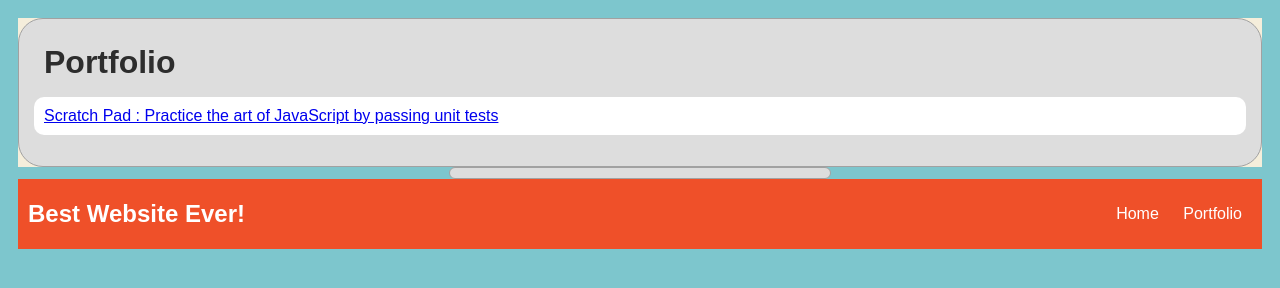
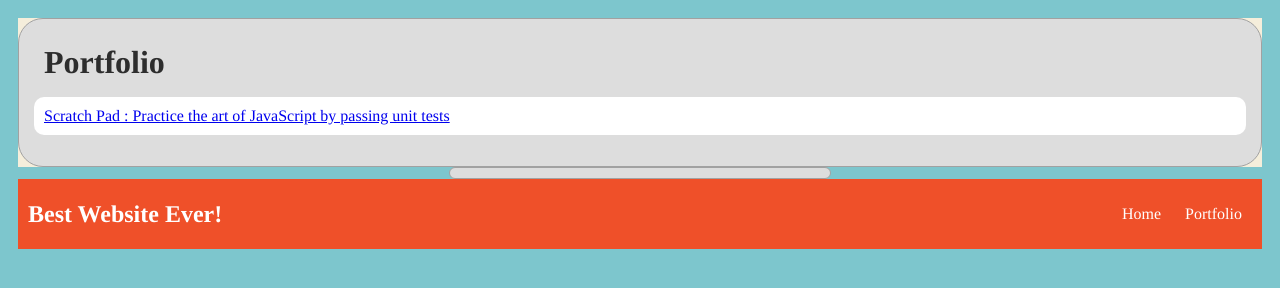
Before and after one commit to wbm92x/NickT23.github.io, a plain HTML site: page portfolio.html in a window 1280 px wide. Drawn offline with nearby package versions, Linux system fonts and the light colour scheme.

Commit message:
changed text font.  changed portfolio color

```diff
--- a/portfolio.html
+++ b/portfolio.html
@@ -8,7 +8,7 @@
                 background: rgb(125, 198, 205);
                 color: rgb(45, 45, 45);
                 padding: 10px;
-                font-family: arial;
+                font-family: times;
             }
             header{
                 font-size: 1.5em;
@@ -55,6 +55,7 @@
             #portfolio{
                 list-style-type: none;
                 padding-left: 0;
+                color: white
             }
             #portfolio li{
                 background: #fff;
```
